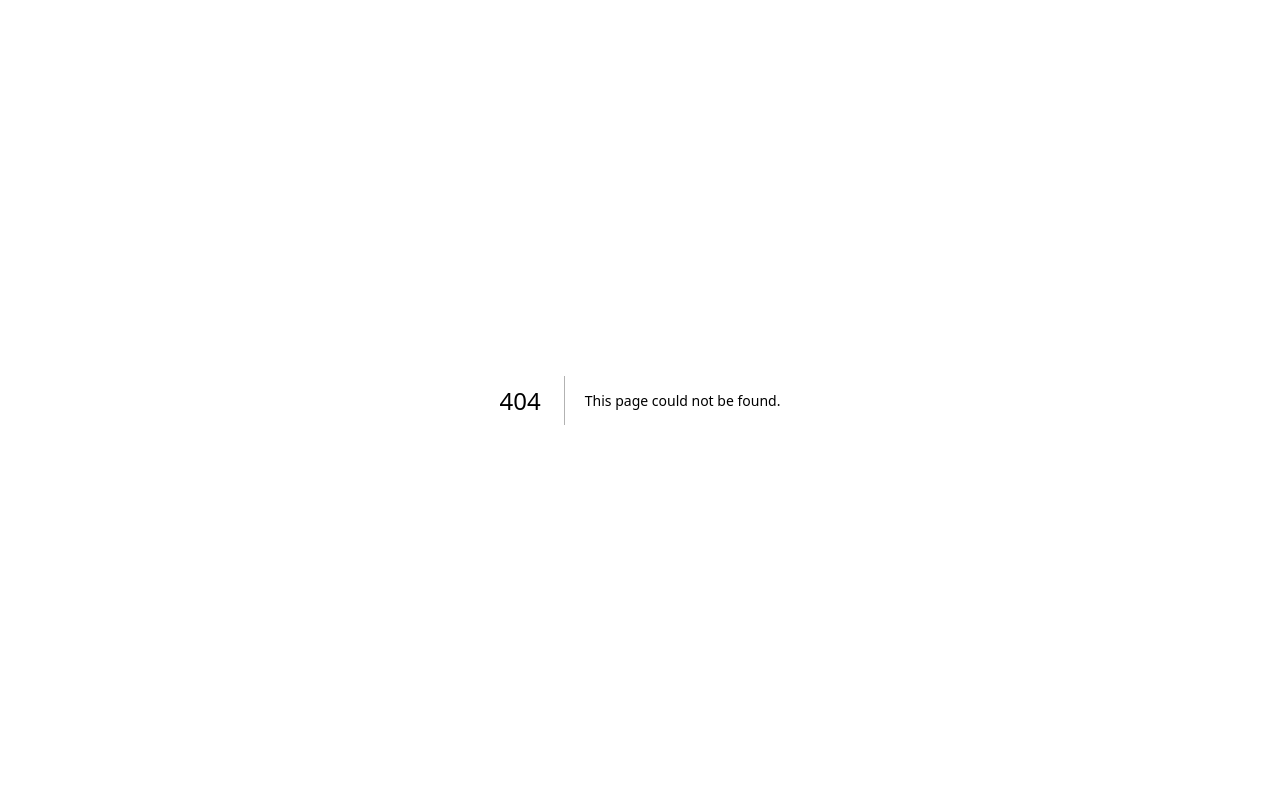
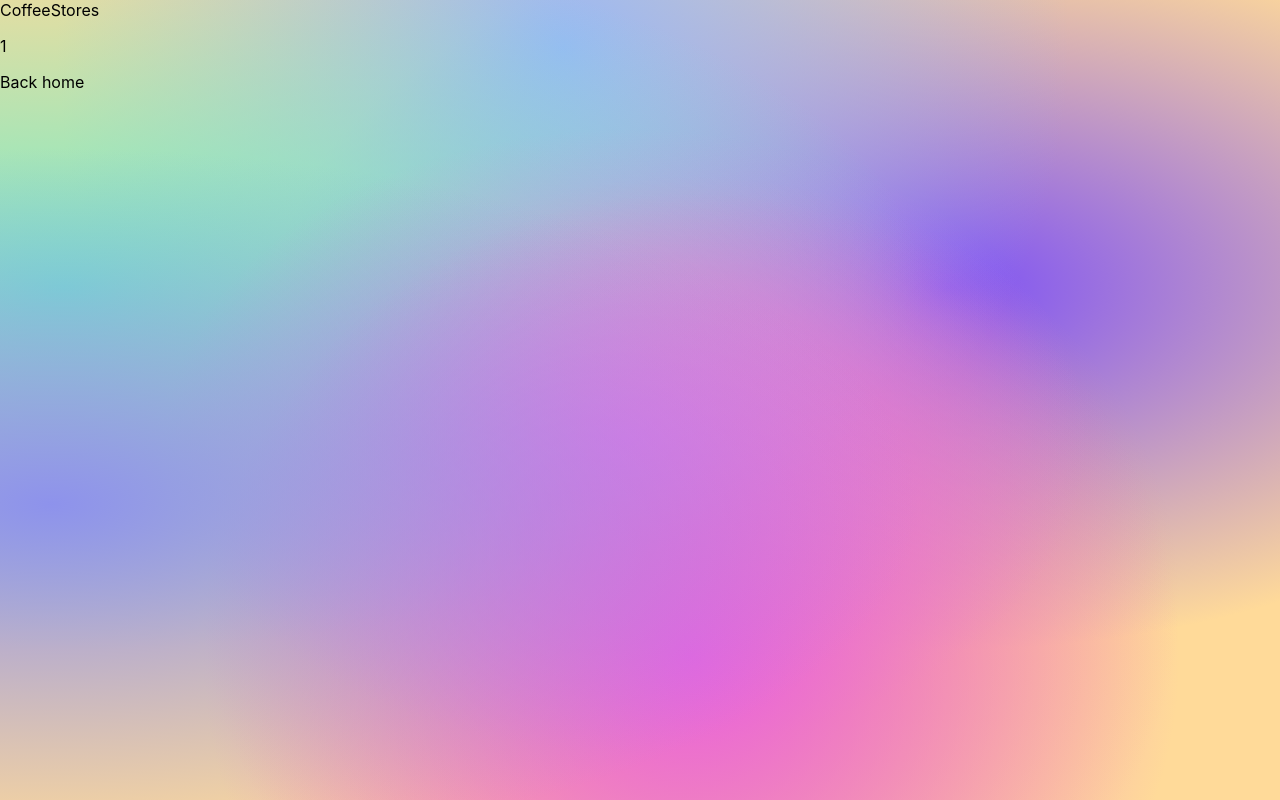
Before and after one commit to cdrmr18/next-find-coffee-stores, a Next.js app: page /coffee-stores/1 in a window 1280 px wide. Before the commit this address had no page. Built offline with nearby package versions, Linux system fonts and the light colour scheme.

Commit message:
added a dynamic route for coffee stores show

```diff
--- /dev/null
+++ b/pages/coffee-stores/[id].tsx
@@ -0,0 +1,14 @@
+import Link from "next/link";
+import { useRouter } from "next/router";
+
+const CoffeeStores = () => {
+  const router = useRouter();
+  const query = router.query.id;
+  return (
+    <div>
+      CoffeeStores <p>{query}</p>
+      <Link href="/">Back home</Link>
+    </div>
+  );
+};
+export default CoffeeStores;
--- a/styles/globals.css
+++ b/styles/globals.css
@@ -4,7 +4,7 @@
   margin: 0;
   font-family: -apple-system, BlinkMacSystemFont, Segoe UI, Roboto, Oxygen,
     Ubuntu, Cantarell, Fira Sans, Droid Sans, Helvetica Neue, sans-serif;
-
+  height: 100%;
   background-color: #ffda99;
   background-image: radial-gradient(
       at 4% 63%,
```
